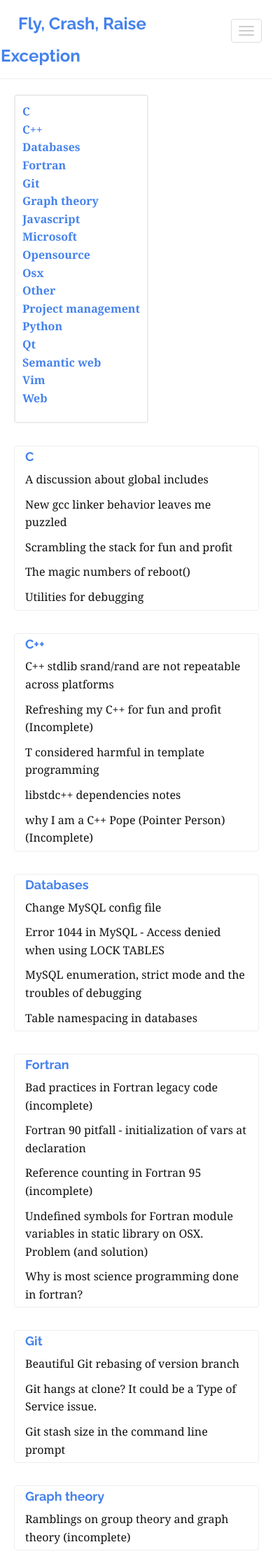
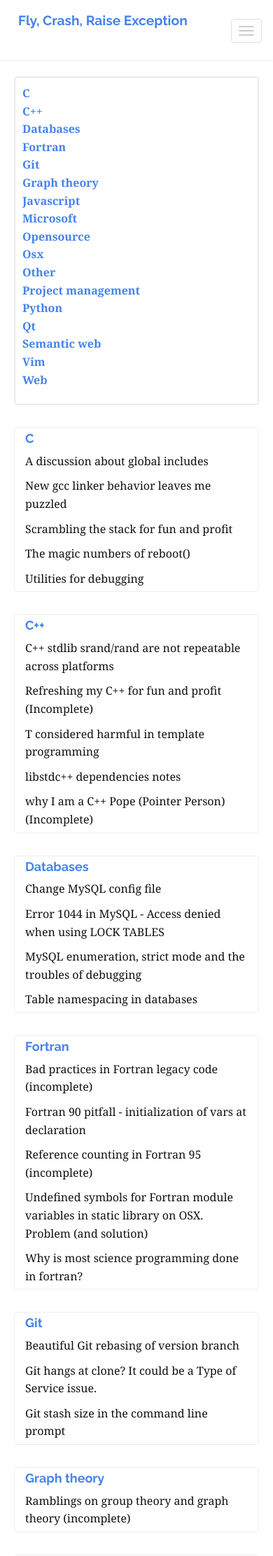
Before and after one commit to stefanoborini/stefanoborini.github.io, a Jekyll site: the page built from index.html, in a window 390 px wide. Shown: the top 2224 px of the page at 70% size. Built offline with Jekyll 4.4.1, drawn with Linux system fonts in a browser that asks for light colours; the list of posts is cut into pages by our own code.

Commit message:
Trying to address mobile, but the truth is that this template sucks

```diff
--- a/_sass/_layout.scss
+++ b/_sass/_layout.scss
@@ -45,6 +45,9 @@
     margin-left: 15px !important;
     @media screen and (max-width: $on-palm) {
         font-size: 1.5em;
+    }
+    @media screen and (max-width: 400px) {
+        font-size: 1.2em;
     }
 }
 .post-meta {
--- a/index.html
+++ b/index.html
@@ -4,7 +4,7 @@
 
 <div class="home">
     <div class="row pack">
-        <div class="col-md-3 col-sm-3 card" >
+        <div class="col-sm-3 col-xs-12 card" >
             <div class="panel panel-default">
               <div class="panel-body sidemenu">
                 <ul>
```
